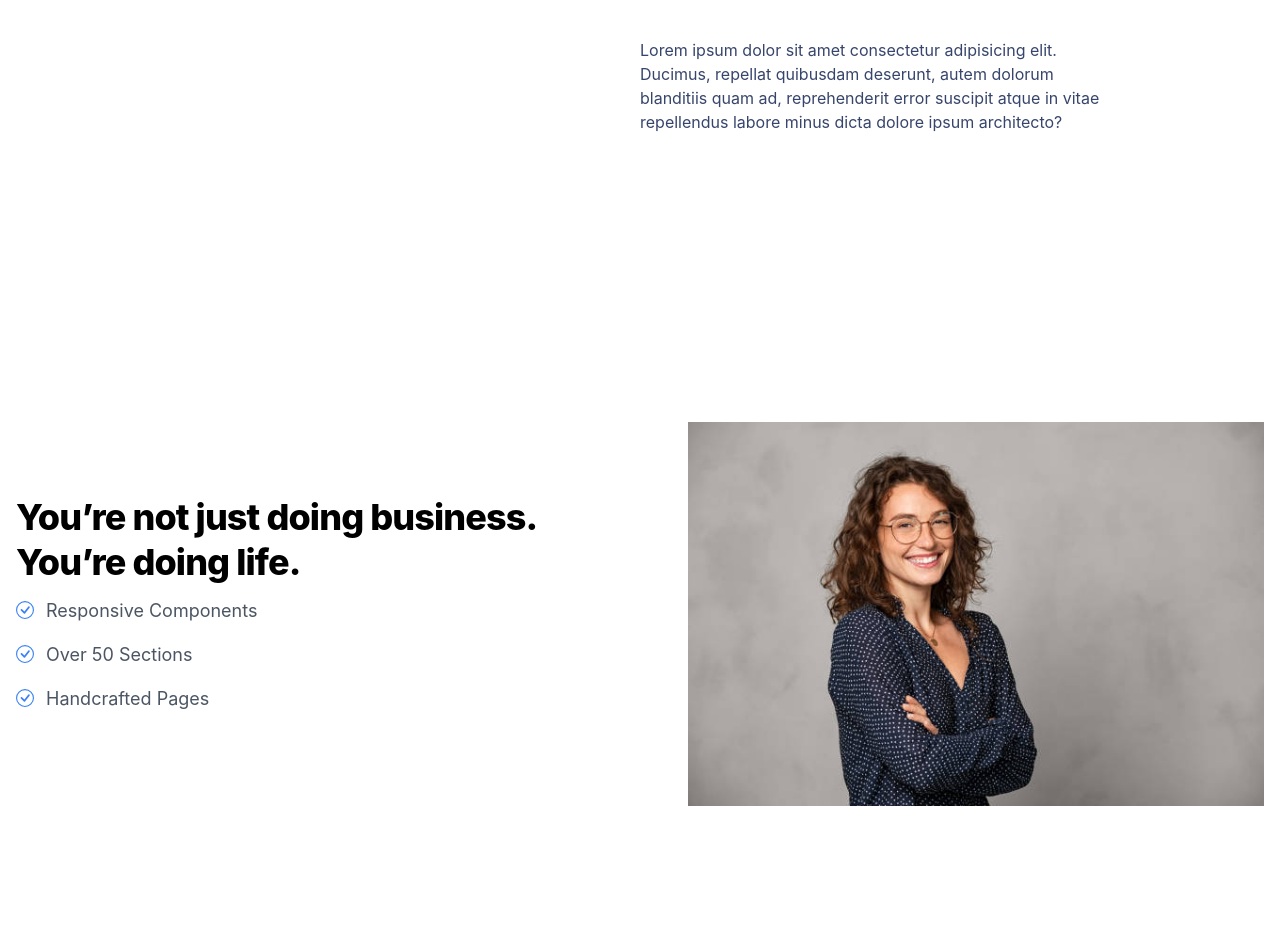
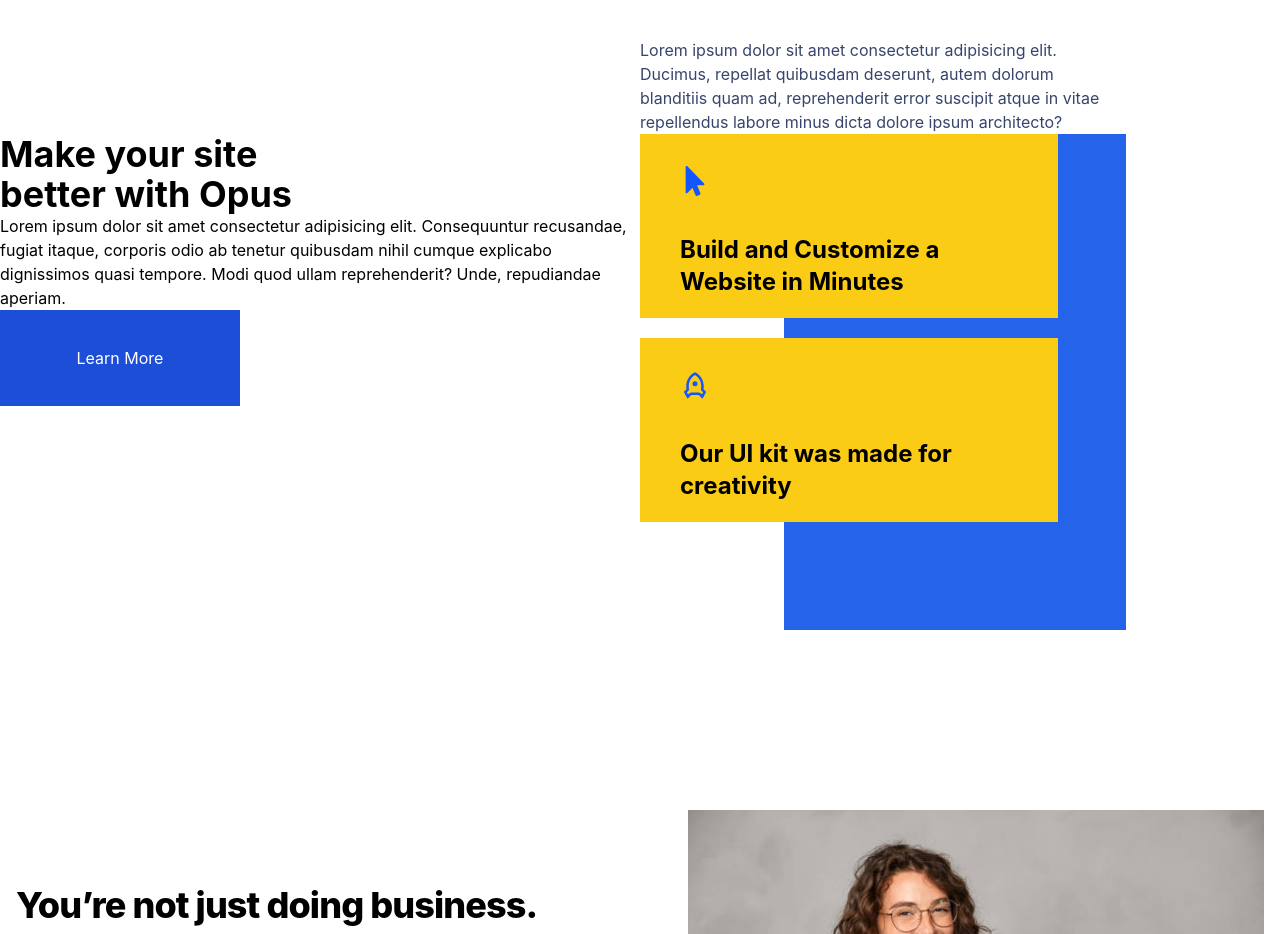
Before and after one commit to nayem9b/Opus-Front-End, a React (Create React App) app: page / in a window 1280 px wide. Shown: the part 2200-3134 px from the top of the page. Built offline with nearby package versions, Linux system fonts and the light colour scheme; grey boxes are pictures that could not be loaded.

Commit message:
make your site better section completed

```diff
--- /dev/null
+++ b/src/Components/BetterWith/BetterWith.js
@@ -0,0 +1,58 @@
+import React from "react";
+import { FaMousePointer } from "react-icons/fa";
+import { RiRocketLine } from "react-icons/ri";
+
+const BetterWith = () => {
+  return (
+    <div className='max-w-screen-xl mx-auto'>
+      <div className='grid grid-cols-2'>
+        <div>
+          <h1 className='text-4xl font-bold'>
+            Make your site <br />
+            better with Opus
+          </h1>
+          <div className='grid grid-rows-2'>
+            <h1>
+              Lorem ipsum dolor sit amet consectetur adipisicing elit.
+              Consequuntur recusandae, fugiat itaque, corporis odio ab tenetur
+              quibusdam nihil cumque explicabo dignissimos quasi tempore. Modi
+              quod ullam reprehenderit? Unde, repudiandae aperiam.
+            </h1>
+            <button className='px-10 py-3 w-60 bg-blue-700 text-white'>
+              Learn More
+            </button>
+          </div>
+        </div>
+
+        <div className='grid grid-rows-2 gap-5'>
+          <div className='absolute ml-36 bg-blue-600 h-[496px] w-[342px] '>
+            {" "}
+            hello
+          </div>
+          <div className='w-[418px] h-[184px] bg-yellow-400 relative'>
+            <div className=' text-3xl font-bold ml-10 mt-8 mb-8'>
+              <div className='grid grid-rows-2 gap-y-1'>
+                <FaMousePointer className='text-[#1355FF]'></FaMousePointer>
+                <h1 className='font-bold text-2xl'>
+                  Build and Customize a <br /> Website in Minutes{" "}
+                </h1>
+              </div>
+            </div>
+          </div>
+          <div className='w-[418px] h-[184px] bg-yellow-400 relative'>
+            <div className=' text-3xl font-bold ml-10 mt-8 mb-8'>
+              <div className='grid grid-rows-2 gap-y-1'>
+                <RiRocketLine className='text-[#1355FF]'></RiRocketLine>
+                <h1 className='font-bold text-2xl'>
+                  Our UI kit was made for <br /> creativity{" "}
+                </h1>
+              </div>
+            </div>
+          </div>
+        </div>
+      </div>
+    </div>
+  );
+};
+
+export default BetterWith;
--- a/src/Components/Home/Home.js
+++ b/src/Components/Home/Home.js
@@ -1,4 +1,5 @@
 import React from "react";
+import BetterWith from "../BetterWith/BetterWith";
 
 import Features from "../Features/Features";
 import Footer from "../Footer/Footer";
@@ -17,6 +18,7 @@
       <TrustedBy></TrustedBy>
       <Stats></Stats>
       <Video></Video>
+      <BetterWith></BetterWith>
       <Features></Features>
       <Resources></Resources>
 
```
